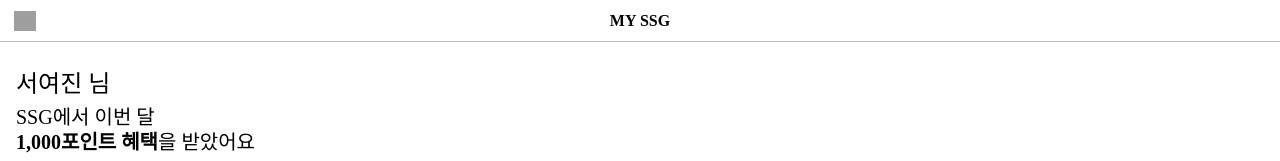
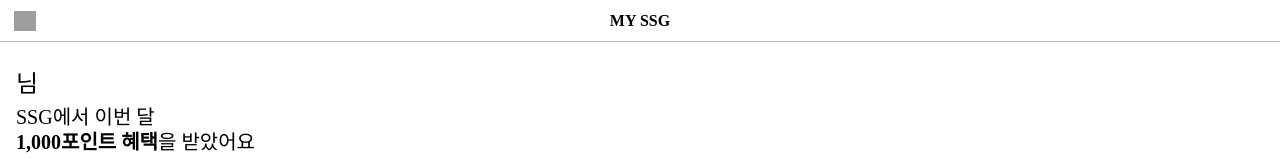
Before and after one commit to venderjin/ssgsakk-fe, a Next.js app: page /mypage in a window 1280 px wide. Shown: the top 161 px of the page. Built offline with nearby package versions, Linux system fonts and the light colour scheme; no server answers; grey boxes are pictures that could not be loaded; a web font is replaced by a local one.

Commit message:
Refactor: modify authProvider and category footer for auth

```diff
--- a/src/app/(product)/category/page.tsx
+++ b/src/app/(product)/category/page.tsx
@@ -1,5 +1,3 @@
-import React from "react";
-
 import TopHeader from "@/components/layouts/TopHeader";
 import FloatingLeft from "@/components/UI/FloatingLeft";
 import CategoryList from "@/components/pages/category/CategoryList";
--- a/src/components/pages/category/CategoryFooter.tsx
+++ b/src/components/pages/category/CategoryFooter.tsx
@@ -1,27 +1,26 @@
+"use client";
 import { footerData, footerLoginData } from "@/libs/categoryData";
 import Link from "next/link";
-import { getServerSession } from "next-auth";
-import { options } from "@/app/api/auth/[...nextauth]/options";
+import { useSession, signOut } from "next-auth/react";
 
-export default async function CategoryFooter() {
-  const session = await getServerSession(options);
+export default function CategoryFooter() {
+  const { data: session } = useSession();
 
   return (
-    <div className="bg-[#555] pt-[30px] pb-[170px] text-center">
+    <div className="bg-[#555] pt-[30px] pb-[170px] text-center flex justify-center">
       {session
         ? footerLoginData.map((data, index) => (
-            <div key={data.id}>
+            <div
+              key={data.id}
+              className={`pr-[10px] font-Pretendard text-[12px] text-[#cccccc] align-middle ${
+                !index ? "" : "vetical-line"
+              } `}
+            >
               {data.title === "로그아웃" ? (
-                <button>{data.title}</button>
+                <button onClick={() => signOut()}>{data.title}</button>
               ) : (
                 <Link href={data.url}>
-                  <span
-                    className={`pr-[10px] font-Pretendard text-[12px] text-[#cccccc] align-middle ${
-                      !index ? "" : "vetical-line"
-                    } `}
-                  >
-                    {data.title}
-                  </span>
+                  <span>{data.title}</span>
                 </Link>
               )}
             </div>
--- a/src/components/pages/mypage/MyPoint.tsx
+++ b/src/components/pages/mypage/MyPoint.tsx
@@ -1,16 +1,18 @@
 import Link from "next/link";
+import { getServerSession } from "next-auth";
+import { options } from "@/app/api/auth/[...nextauth]/options";
 
-const member = {
-  name: "서여진",
-  point: 1000,
-};
+const MyPoint = async () => {
+  const session = await getServerSession(options);
+  const point = 1000;
 
-const MyPoint = () => {
   return (
     <section className="pt-[24px] pb-[80px] relative overflow-hidden">
       <div className="px-[16px]">
         <Link href="/">
-          <span className="text-[24px] text-[#22222]">{member.name} 님</span>
+          <span className="text-[24px] text-[#22222]">
+            {session?.user.userName} 님
+          </span>
         </Link>
 
         <Link className="mt-[8px]" href="/">
@@ -19,8 +21,7 @@ const MyPoint = () => {
           </div>
           <div>
             <span className="text-[20px] leading-5">
-              <strong>{member.point.toLocaleString()}포인트 혜택</strong>을
-              받았어요
+              <strong>{point.toLocaleString()}포인트 혜택</strong>을 받았어요
             </span>
           </div>
         </Link>
@@ -57,7 +58,7 @@ const MyPoint = () => {
               <span className="text-[14px]">신세계포인트</span>
               <div>
                 <strong className="text-[18px]">
-                  {member.point.toLocaleString()}
+                  {point.toLocaleString()}
                 </strong>
                 <span className="text-[13px] ml-[3px] mt-[-2px]">point</span>
               </div>
--- a/src/components/provider/AuthProvider.tsx
+++ b/src/components/provider/AuthProvider.tsx
@@ -4,10 +4,8 @@ import { Session } from "next-auth";
 
 export default function AuthProvider({
   children,
-  session,
 }: {
   children: React.ReactNode;
-  session: Session;
 }) {
-  return <SessionProvider session={session}>{children}</SessionProvider>;
+  return <SessionProvider>{children}</SessionProvider>;
 }
--- a/src/components/provider/AuthorizationHeader.tsx
+++ /dev/null
@@ -1,26 +0,0 @@
-// "use client";
-// import { Session } from "next-auth";
-// import { useSession } from "next-auth/react";
-// import { useEffect } from "react";
-
-// export default function AuthroizationHeader({ children }: {
-//     children: React.ReactNode;
-//   }) {
-//     const { status, data: session } = useSession();
-
-//     const isLogin = !!session && status === "authenticated";
-//     const accesstoken = isLogin ? session.user.token : "";
-
-//     useEffect(() => {
-//       setCookie("Authroization", accesstoken);
-//       setCookie("RefreshToken", refreshToken);
-//     }, [isLogin]);
-//     return <>{children}</>;
-//   }
-import React from "react";
-
-const AuthorizationHeader = () => {
-  return <div></div>;
-};
-
-export default AuthorizationHeader;
```
